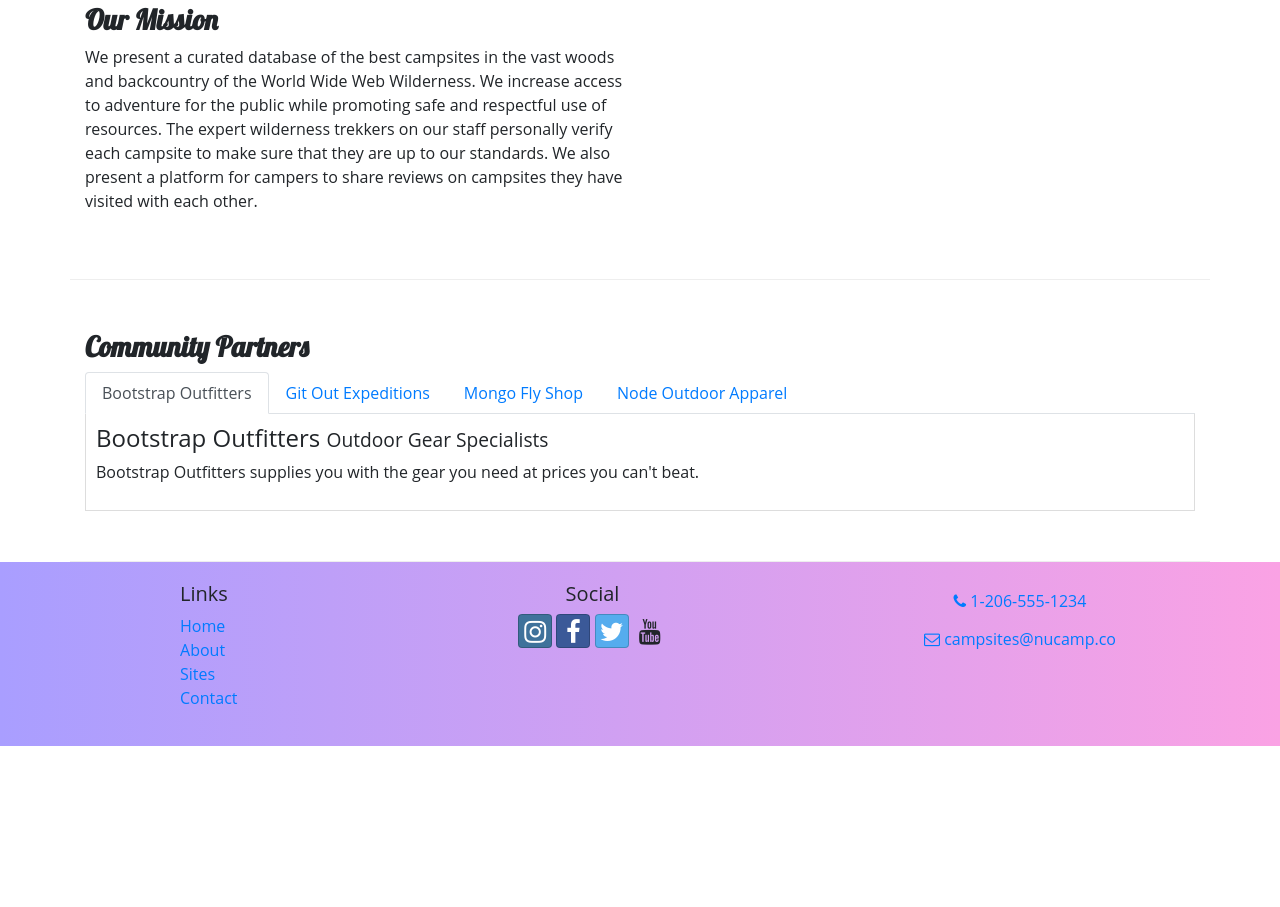
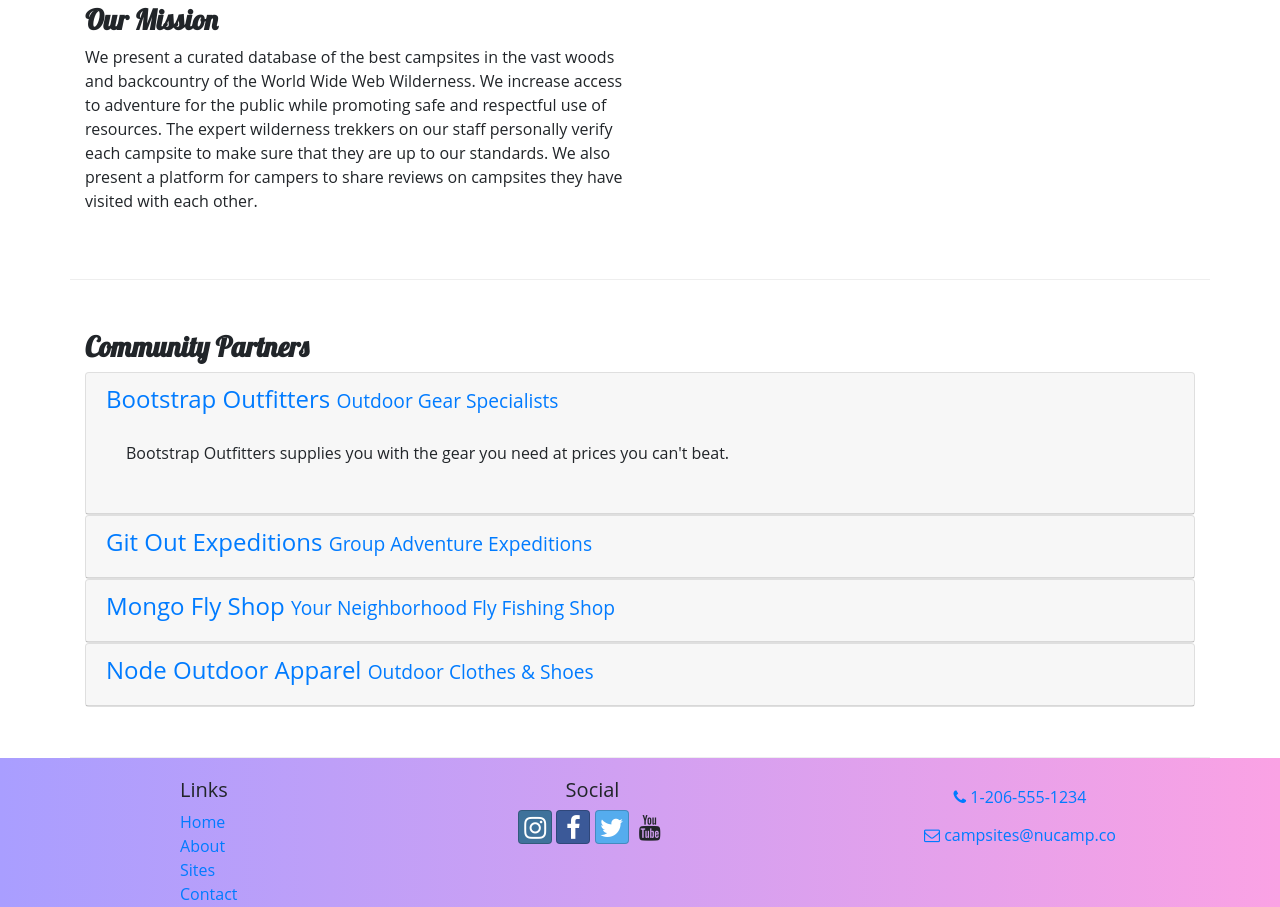
Before and after one commit to niashagrant/nucampsite, a website: page aboutus.html in a window 1280 px wide. Shown: the part 402-1309 px from the top of the page. Before the commit the page ends 1148 px from the top, so only its background shows below. Drawn offline with nearby package versions, Linux system fonts and the light colour scheme.

Commit message:
changed the tab to an accordion

```diff
--- a/aboutus.html
+++ b/aboutus.html
@@ -130,73 +130,96 @@
       <div class="row row-content">
         <div class="col-12">
           <h3>Community Partners</h3>
-          <ul class="nav nav-tabs">
-            <li class="nav-item">
-              <a
-                href="#bootstrap"
-                role="tab"
-                class="nav-link active"
-                data-toggle="tab"
-                >Bootstrap Outfitters</a
+
+          <div id="accordion">
+            <div class="card">
+              <div class="card-header" role="tab">
+                <h4>
+                  <a href="" data-toggle="collapse" data-target="#bootstrap">
+                    Bootstrap Outfitters <small>Outdoor Gear Specialists</small>
+                  </a>
+                </h4>
+                <div
+                  class="collapse show"
+                  id="bootstrap"
+                  data-parent="#accordion"
                 >
-            </li>
-            <li class="nav-item">
-              <a href="#git" role="tab" class="nav-link" data-toggle="tab"
-                >Git Out Expeditions
-              </a>
-            </li>
-            <li class="nav-item">
-              <a href="#mongo" role="tab" class="nav-link" data-toggle="tab"
-                >Mongo Fly Shop</a
-              >
-            </li>
-            <li class="nav-item">
-              <a href="#node" role="tab" class="nav-link" data-toggle="tab"
-                >Node Outdoor Apparel</a
-              >
-            </li>
-          </ul>
-
-          <div class="tab-content">
-            <div
-              class="tab-pane fade show active"
-              role="tabpanel"
-              id="bootstrap"
-            >
-              <h4>
-                Bootstrap Outfitters <small>Outdoor Gear Specialists</small>
-              </h4>
+                  <div class="card-body">
                     <p class="d-none d-sm-block">
-                Bootstrap Outfitters supplies you with the gear you need at
-                prices you can't beat.
+                      Bootstrap Outfitters supplies you with the gear you need
+                      at prices you can't beat.
                     </p>
                   </div>
-            <div class="tab-pane fade" role="tabpanel" id="git">
+                </div>
+              </div>
+            </div>
+            <div class="card">
+              <div class="card-header" role="tab">
                 <h4>
-                Git Out Expeditions <small>Group Adventure Expeditions</small>
+                  <a
+                    href=""
+                    class="collapsed"
+                    data-toggle="collapse"
+                    data-target="#git"
+                  >
+                    Git Out Expeditions
+                    <small>Group Adventure Expeditions</small>
+                  </a>
                 </h4>
+                <div class="collapse" id="git" data-parent="#accordion">
+                  <div class="card-body">
                     <p class="d-none d-sm-block">
-                Join Git Out Expeditions to explore new horizons with a group of
-                other adventurers!
+                      Join Git Out Expeditions to explore new horizons with a
+                      group of other adventurers!
                     </p>
                   </div>
-            <div class="tab-pane fade" role="tabpanel" id="mongo">
+                </div>
+              </div>
+            </div>
+            <div class="card">
+              <div class="card-header" role="tab">
                 <h4>
-                Mongo Fly Shop <small>Your Neighborhood Fly Fishing Shop</small>
+                  <a
+                    href=""
+                    class="collapsed"
+                    data-toggle="collapse"
+                    data-target="#mongo"
+                  >
+                    Mongo Fly Shop
+                    <small>Your Neighborhood Fly Fishing Shop</small>
+                  </a>
                 </h4>
+                <div class="collapse" id="mongo" data-parent="#accordion">
+                  <div class="card-body">
                     <p class="d-none d-sm-block">
-                Need a new fishing pole, a tacklebox, or flies of all kinds?
-                Stop by Mongo Fly Shop.
+                      Need a new fishing pole, a tacklebox, or flies of all
+                      kinds? Stop by Mongo Fly Shop.
                     </p>
                   </div>
-            <div class="tab-pane fade" role="tabpanel" id="node">
+                </div>
+              </div>
+            </div>
+            <div class="card">
+              <div class="card-header" role="tab">
                 <h4>
+                  <a
+                    href=""
+                    class="collapsed"
+                    data-toggle="collapse"
+                    data-target="#node"
+                  >
                     Node Outdoor Apparel <small>Outdoor Clothes & Shoes</small>
+                  </a>
                 </h4>
+                <div class="collapse" id="node" data-parent="#accordion">
+                  <div class="card-body">
                     <p class="d-none d-sm-block">
-                From polar fleeces to swimsuits, hiking boots to waders, a visit
-                to Node will be sure to get you covered.
+                      From polar fleeces to swimsuits, hiking boots to waders, a
+                      visit to Node will be sure to get you covered.
                     </p>
+                  </div>
+                </div>
+              </div>
             </div>
           </div>
         </div>
```
Lines whose indentation alone changed are shown as unchanged.
